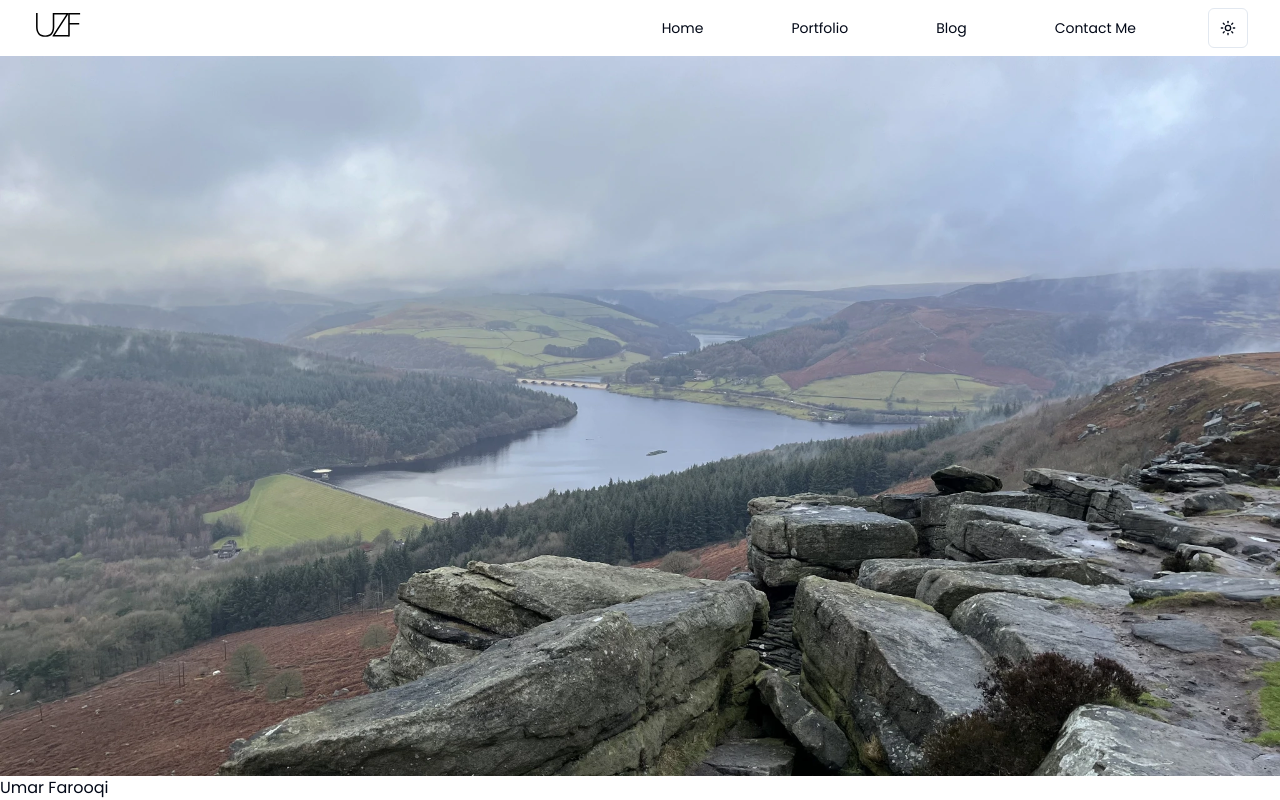
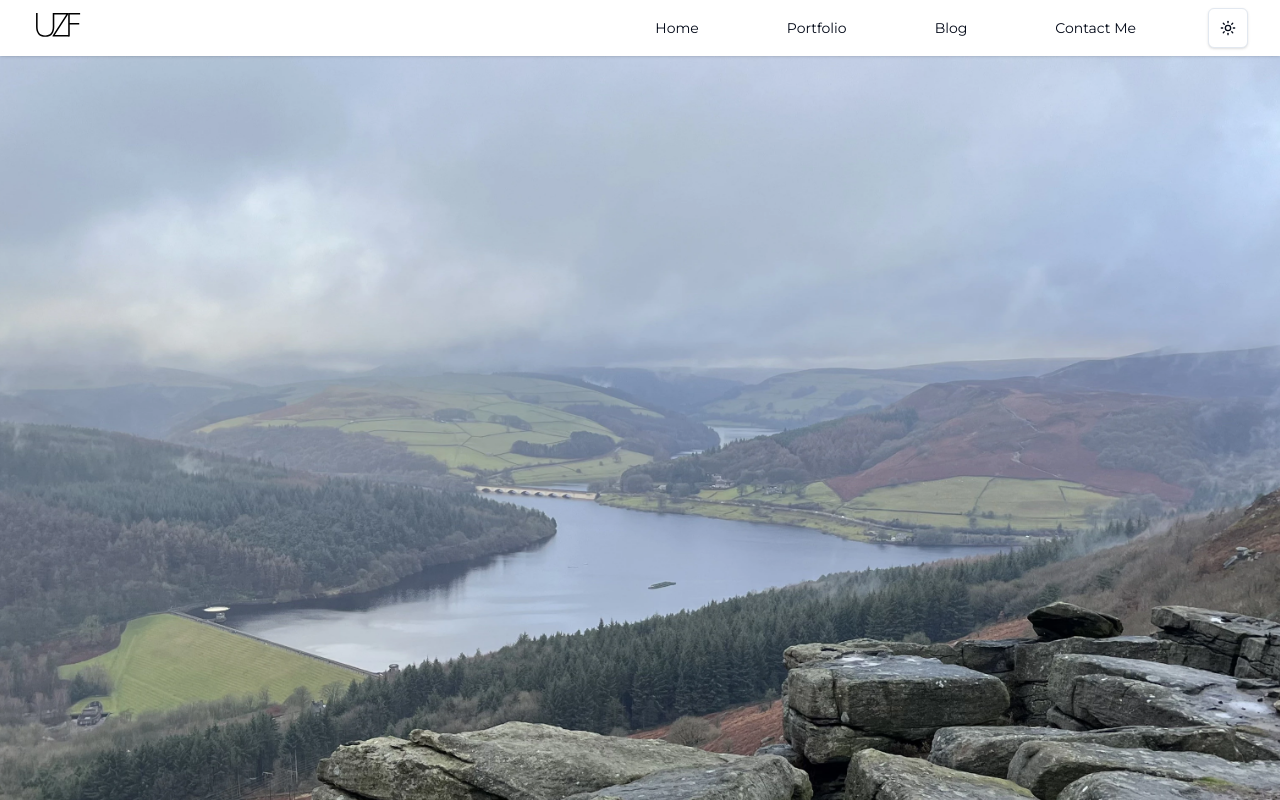
Before and after one commit to Skoomar/umar-farooqi, a Next.js app: page / in a window 1280 px wide. Shown: the top 800 px of the page. Built offline with nearby package versions, Linux system fonts and the light colour scheme.

Commit message:
Styling background image. Make NavMenu sticky and fix Sheet warning. Switch to Montserrat font. Add Footer placeholder

```diff
--- a/src/app/layout.tsx
+++ b/src/app/layout.tsx
@@ -1,9 +1,10 @@
 import type { Metadata } from "next";
-import { Poppins as FontSans } from 'next/font/google';
+import { Montserrat as FontSans } from 'next/font/google';
 import "../input.css";
 import { cn } from "@/lib/utils";
 import { ThemeProvider } from "@/theme-provider";
 import NavMenu from "@/components/NavMenu/NavMenu";
+import Footer from '@/components/Footer';
 
 const fontSans = FontSans({
     subsets: ['latin'],
@@ -29,8 +30,11 @@ const RootLayout = ({ children }: Readonly<{ children: React.ReactNode }>) => (
         enableSystem
         disableTransitionOnChange
     >
-        <NavMenu />
-        <main id="content">{children}</main>
+        <div className="flex flex-col overflow-x-clip">
+            <NavMenu />
+            <main id="content" className="flex flex-grow flex-col">{children}</main>
+            <Footer />
+        </div>
     </ThemeProvider>
     </body>
     </html>
--- a/src/app/page.tsx
+++ b/src/app/page.tsx
@@ -1,17 +1,21 @@
 import NavMenu from "@/components/NavMenu/NavMenu";
 import { Separator } from "@/components/ui/separator";
-import background from '../../public/reservoir-large.webp'
+import background from '../../public/reservoir-large.webp';
 
 import Image from 'next/image';
 
-const Home = () => (
-    <div>
-        <Image src={background} alt="Background - Bamford Edge" sizes="100vw" style={{ width: '100%', height: 'auto' }} />
-        <div>
-            <h1>Umar Farooqi</h1>
-        {/*<div className="flex justify-center items-center">*/}
+const Home = () => {
+
+    return (
+        <div className="relative h-[60rem]">
+            <Image src={background} alt="Background - Bamford Edge"
+                   placeholder="blur" className="backgroundImage" />
+            <div className="z-10 bg-white">
+                <h1>Umar Farooqi</h1>
+                {/*<div className="flex justify-center items-center">*/}
+            </div>
         </div>
-    </div>
-);
+    );
+};
 
 export default Home;
--- /dev/null
+++ b/src/components/Footer.tsx
@@ -0,0 +1,7 @@
+const Footer = () => (
+    <div>
+        Footer
+    </div>
+);
+
+export default Footer;
--- a/src/components/NavMenu/LightDarkToggle.tsx
+++ b/src/components/NavMenu/LightDarkToggle.tsx
@@ -17,7 +17,7 @@ const LightDarkToggle = () => {
     return (
         <DropdownMenu>
             <DropdownMenuTrigger asChild>
-                <Button variant="outline" size="icon">
+                <Button variant="outline" size="icon" className="shadow">
                     <LuSun className="h-[1.2rem] w-[1.2rem] rotate-0 scale-100 transition-all dark:rotate-90 dark:scale-0" />
                     <LuMoon className="absolute h-[1.2rem] w-[1.2rem] rotate-90 scale-0 transition-all dark:rotate-0 dark:scale-100" />
                     <span className="sr-only">Toggle theme</span>
--- a/src/components/NavMenu/NavMenu.tsx
+++ b/src/components/NavMenu/NavMenu.tsx
@@ -1,6 +1,6 @@
 import { LuMenu } from "react-icons/lu";
 
-import { Sheet, SheetContent, SheetHeader, SheetTitle, SheetTrigger } from "@/components/ui/sheet";
+import { Sheet, SheetContent, SheetDescription, SheetHeader, SheetTitle, SheetTrigger } from "@/components/ui/sheet";
 
 import LightDarkToggle from "@/components/NavMenu/LightDarkToggle";
 import { Button } from "@/components/ui/button";
@@ -8,17 +8,17 @@ import Link from "next/link";
 import Logo from '@/components/NavMenu/Logo';
 
 const NavMenu = () => (
-    <div>
-        <div className="z-10 w-screen flex justify-between py-2 px-8">
+    <nav className="sticky top-0 left-0 bg-white z-50 w-full py-2 px-8 flex justify-between shadow">
         <Sheet>
             <SheetTrigger asChild>
-                    <Button className="lg:hidden" variant="outline" size="icon">
+                <Button className="shadow lg:hidden" variant="outline" size="icon">
                     <LuMenu className="h-[1.2rem] w-[1.2rem] rotate-0 scale-100 transition-shadow " />
                 </Button>
             </SheetTrigger>
             <SheetContent side="left" aria-describedby="Navigation Menu">
                 <SheetHeader>
                     <SheetTitle>Menu</SheetTitle>
+                    <SheetDescription>Select a page</SheetDescription>
                 </SheetHeader>
                 <div className="flex flex-col gap-2 py-5">
                     <Link href="/" className="text-lg">Home</Link>
@@ -29,7 +29,7 @@ const NavMenu = () => (
             </SheetContent>
         </Sheet>
         <Logo />
-            <nav className="ml-auto mr-14 hidden lg:flex items-center gap-14 font-bold">
+        <div className="ml-auto mr-14 hidden lg:flex items-center gap-14 font-bold">
             <Button asChild variant="ghost">
                 <Link href="/">Home</Link>
             </Button>
@@ -42,10 +42,9 @@ const NavMenu = () => (
             <Button asChild variant="ghost">
                 <Link href="/contact-me">Contact Me</Link>
             </Button>
+        </div>
+        <LightDarkToggle />
     </nav>
-            <LightDarkToggle />
-        </div>
-    </div>
 );
 
 export default NavMenu;
--- a/src/input.css
+++ b/src/input.css
@@ -74,3 +74,18 @@
       @apply bg-background text-foreground;
     }
   }
+
+  @layer components {
+    .backgroundImage {
+      position: absolute;
+      top: 0;
+      left: 0;
+      width: 100%;
+      height: 100%;
+      object-fit: cover;
+
+      @media (max-width: 768px) {
+        object-position: -50rem;
+      }
+    }
+  }
```
Also changed, not shown: public/reservoir-large.webp, 1 other file (tests, documents, lock files or other folders). Lines whose indentation alone changed are shown as unchanged.
